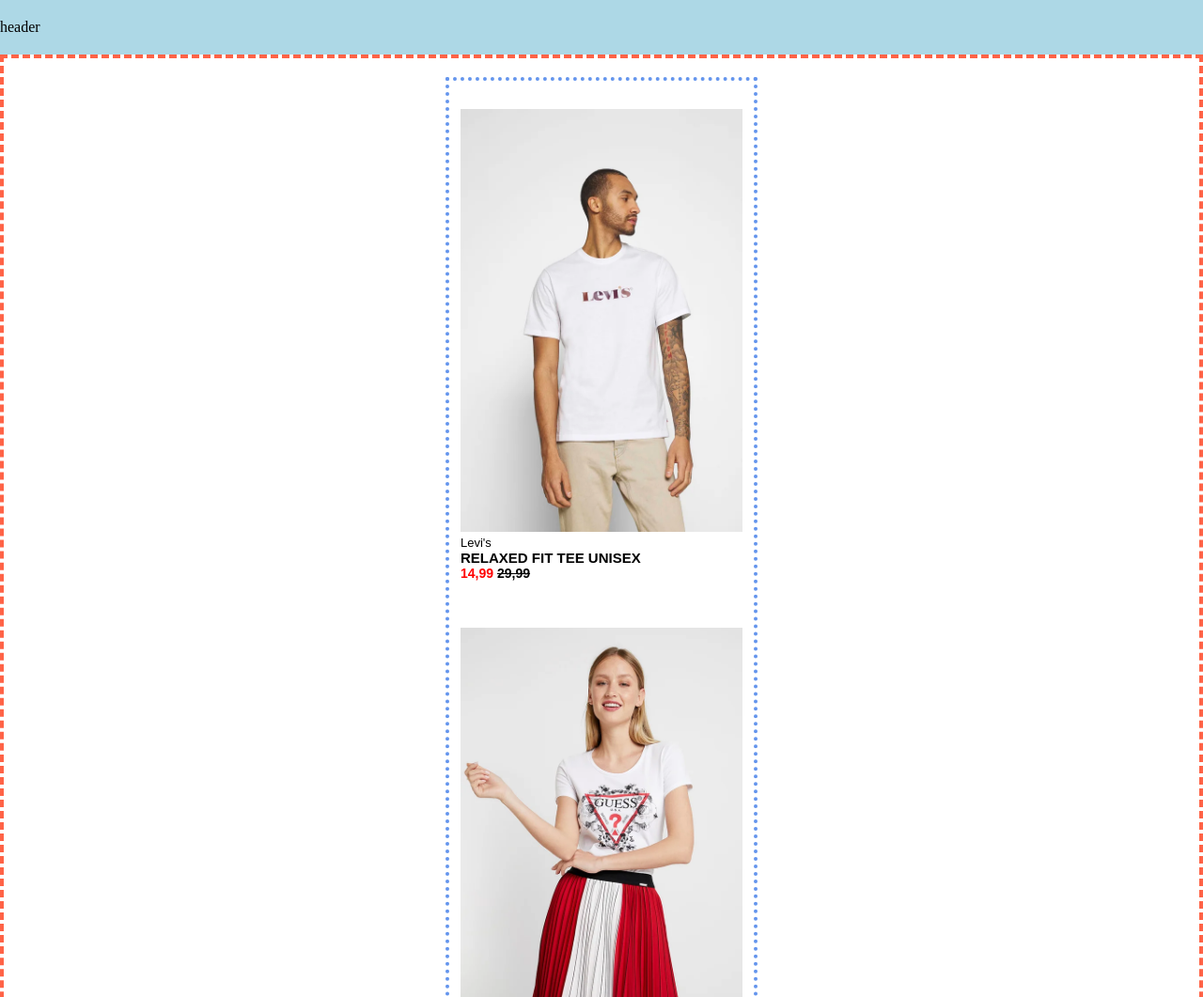
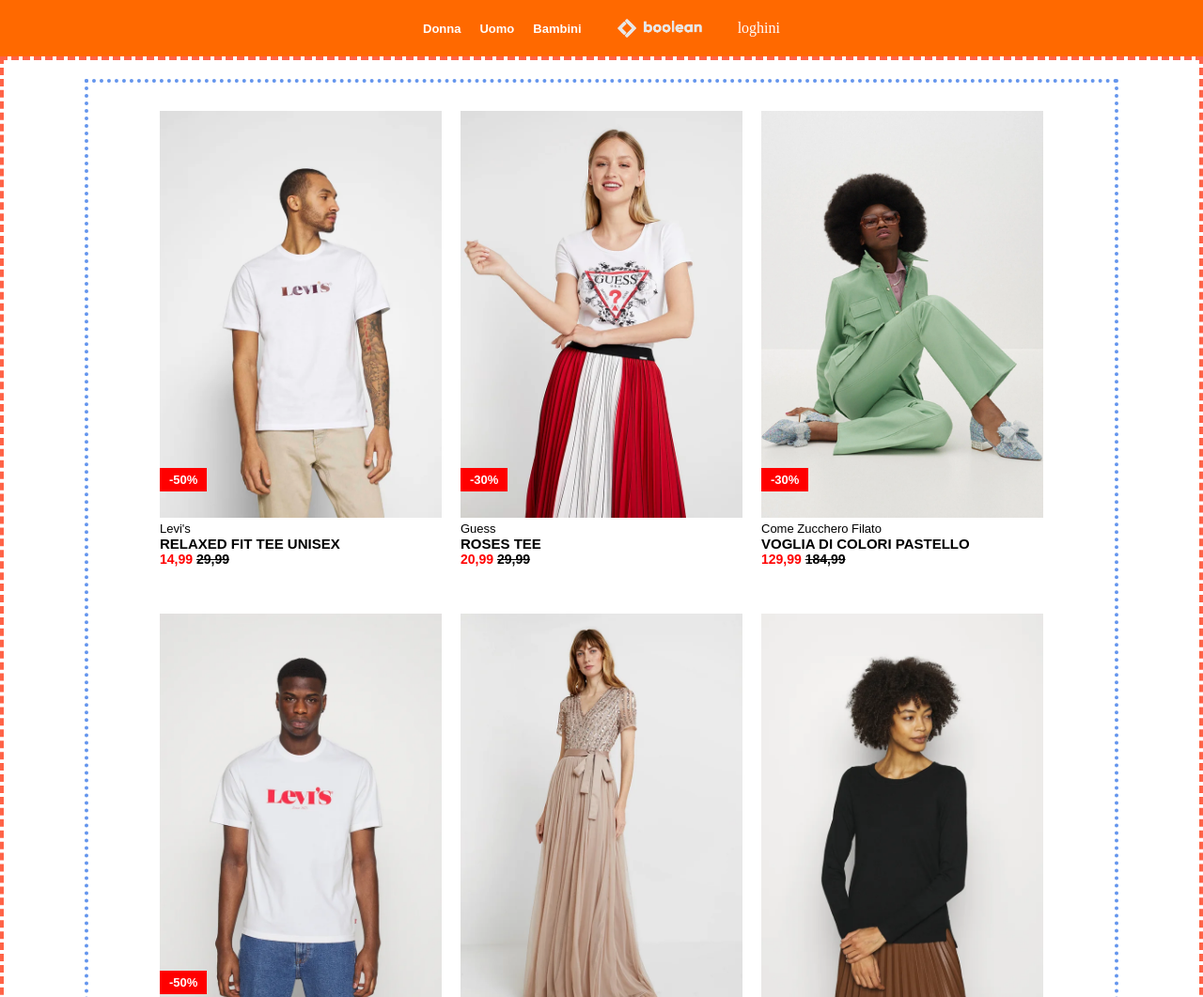
Before and after one commit to albertopiffer/html-css-boolando, a plain HTML site: page index.html in a window 1280 px wide. Shown: the top 1061 px of the page at 94% size. Drawn offline with Linux system fonts and the light colour scheme.

Commit message:
FEAT tag discount

```diff
--- a/css/app.css
+++ b/css/app.css
@@ -2,6 +2,44 @@
 	margin: 0;
 	padding: 0;
 	box-sizing: border-box;
+}
+
+.header-main {
+	background-color: #ff6900;
+	padding: 20px 0;
+
+    justify-content: space-between;
+}
+
+.head-container {
+    display: flex;
+    justify-content: space-between;
+    align-items: center;
+
+    margin: 0 450px;
+}
+
+.menu {
+    display: flex;
+    gap: 20px;
+    list-style: none;
+}
+
+.menu a {
+    text-decoration: none;
+	color: white;
+    font-family: sans-serif;
+    font-size: 13px;
+    font-weight: 600;
+}
+
+.logo-b {
+    max-height: 20px;
+}
+
+.container {
+    display: flex;
+    justify-content: center;
 }
 
 .row {
@@ -9,7 +47,7 @@
     justify-content: center;
 
 	padding: 30px;
-    margin: 0 450px;
+    max-width: 1100px;
 
     gap: 20px;
     flex-wrap: wrap;
@@ -22,6 +60,7 @@
 
 .card {
     margin-bottom: 30px;
+    position: relative;
 }
 
 .brand {
@@ -41,22 +80,44 @@
     font-size: 14px;
 }
 
+.discount {
+    background-color: red;
+    padding: 5px 10px;
+    position: absolute;
+    top: 380px;
+
+    color: white;
+    font-family: sans-serif;
+    font-size: 13px;
+    font-weight: 600;
+}
+
+.sosten {
+    background-color: green;
+    padding: 5px 10px;
+    position: absolute;
+    top: 380px;
+
+    color: white;
+    font-family: sans-serif;
+    font-size: 13px;
+    font-weight: 600;
+}
+
 .card img {
-	min-height: 450px;
     max-width: 300px;
 }
 
-
+.footer-main {
+	background-color: #1a1a1a;
+	padding: 20px 0;
+}
 
 /****************
 DEBUG RULES
 ****************/
 
-.debug .header-main {
-	background-color: #add8e6;
-	padding: 20px 0;
 
-}
 
 .debug .container {
 	padding: 20px;
@@ -73,8 +134,3 @@
     min-height: 450px;
     min-width: 300px;
 }
-
-.debug .footer-main {
-	background-color: grey;
-	padding: 20px 0;
-}
--- a/index.html
+++ b/index.html
@@ -10,7 +10,17 @@
 
 <body class="debug">
     <header class="header-main">
-        header
+        <div class="head-container">
+            <ul class="menu">
+                <li class="menu-item"><a href="#">Donna</a></li>
+                <li><a href="#">Uomo</a></li>
+                <li><a href="#">Bambini</a></li>
+            </ul>
+
+            <img src="./img/boolean-logo.png" alt="logo-boolean" class="logo-b">
+
+            <span style="color: white;">loghini</span>
+        </div>
     </header>
 
     <main>
@@ -19,6 +29,9 @@
 
                 <div class="card">
                     <img src="./img/1.webp" alt="immagine1">
+
+                    <div class="discount">-50%</div>
+
                     <div class="text">
                         <p class="brand">Levi's</p>
                         <p class="item-name">RELAXED FIT TEE UNISEX</p>
@@ -28,6 +41,9 @@
 
                 <div class="card">
                     <img src="./img/2.webp" alt="immagine2">
+
+                    <div class="discount">-30%</div>
+
                     <div class="text">
                         <p class="brand">Guess</p>
                         <p class="item-name">ROSES TEE</p>
@@ -37,6 +53,9 @@
 
                 <div class="card">
                     <img src="./img/3.webp" alt="immagine3">
+
+                    <div class="discount">-30%</div>
+
                     <div class="text">
                         <p class="brand">Come Zucchero Filato</p>
                         <p class="item-name">VOGLIA DI COLORI PASTELLO</p>
@@ -46,6 +65,9 @@
 
                 <div class="card">
                     <img src="./img/4.webp" alt="immagine4">
+
+                    <div class="discount">-50%</div>
+
                     <div class="text">
                         <p class="brand">Levi's</p>
                         <p class="item-name">TEE UNISEX</p>
```
